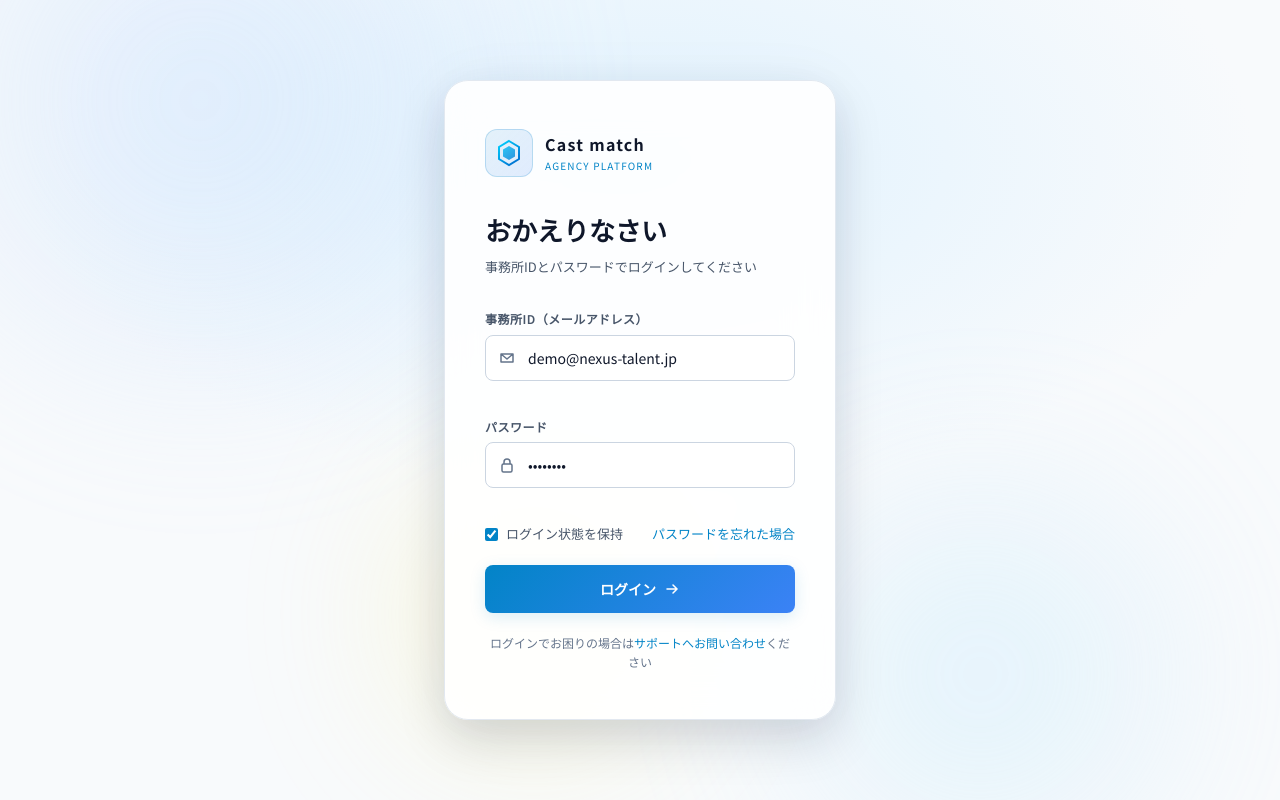
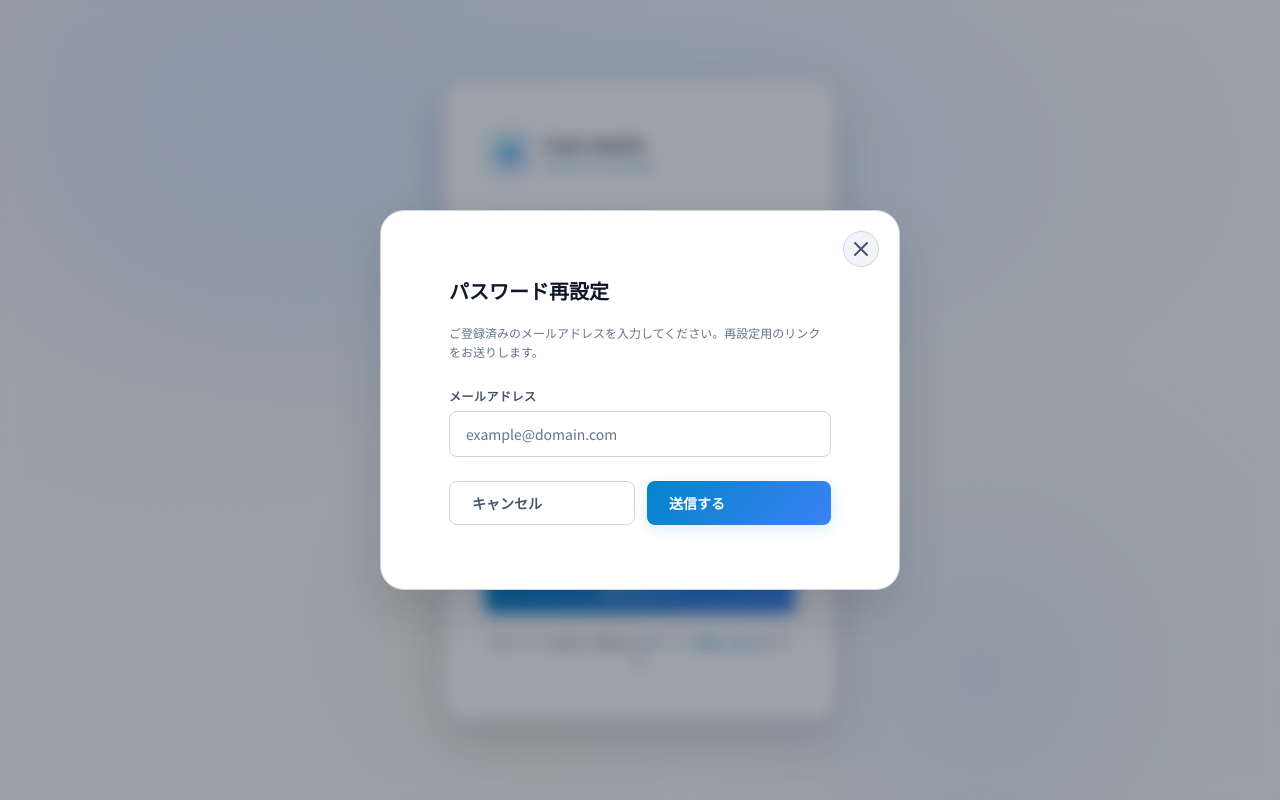
Before and after one commit to udagawa007/stg-cast-match, a website: page index.html in a window 1280 px wide. Both pictures are taken after a click on the link "パスワードを忘れた場合". Drawn offline with Linux system fonts and the light colour scheme.

Commit message:
Implement password reset modal handler for login screen

```diff
--- a/app.js
+++ b/app.js
@@ -896,6 +896,36 @@ function switchTab(el, panelId) {
     document.getElementById(panelId).classList.add('active');
 }
 
+function openResetModal(e) {
+    if (e) e.preventDefault();
+    const overlay = document.getElementById('reset-modal-overlay');
+    if (!overlay) return;
+    overlay.classList.add('open');
+}
+
+function closeResetModal(e) {
+    if (e && e.target !== document.getElementById('reset-modal-overlay')) return;
+    const overlay = document.getElementById('reset-modal-overlay');
+    if (!overlay) return;
+    overlay.classList.remove('open');
+}
+
+function sendResetEmail() {
+    const emailInput = document.getElementById('reset-email');
+    const email = emailInput ? emailInput.value.trim() : '';
+    if (!email) {
+        showToast('⚠️ メールアドレスを入力してください');
+        return;
+    }
+
+    closeResetModal();
+    showToast('✉️ パスワード再設定メールを送信しました', 'success');
+
+    const resetToken = Math.random().toString(36).substring(2, 15);
+    const resetUrl = `${window.location.origin}${window.location.pathname}?reset_token=${resetToken}`;
+    console.log(`[Password Reset Simulation]\nTo: ${email}\nLink: ${resetUrl}`);
+}
+
 // ---- TOAST ----
 function showToast(msg, type = '') {
     const toast = document.getElementById('toast');
--- a/index.html
+++ b/index.html
@@ -71,7 +71,7 @@
             <label class="checkbox-label">
               <input type="checkbox" checked> ログイン状態を保持
             </label>
-            <a href="#" class="forgot-link">パスワードを忘れた場合</a>
+            <a href="#" class="forgot-link" onclick="openResetModal(event)">パスワードを忘れた場合</a>
           </div>
           <button type="submit" class="btn btn--primary btn--full" id="login-btn">
             <span>ログイン</span>
```
